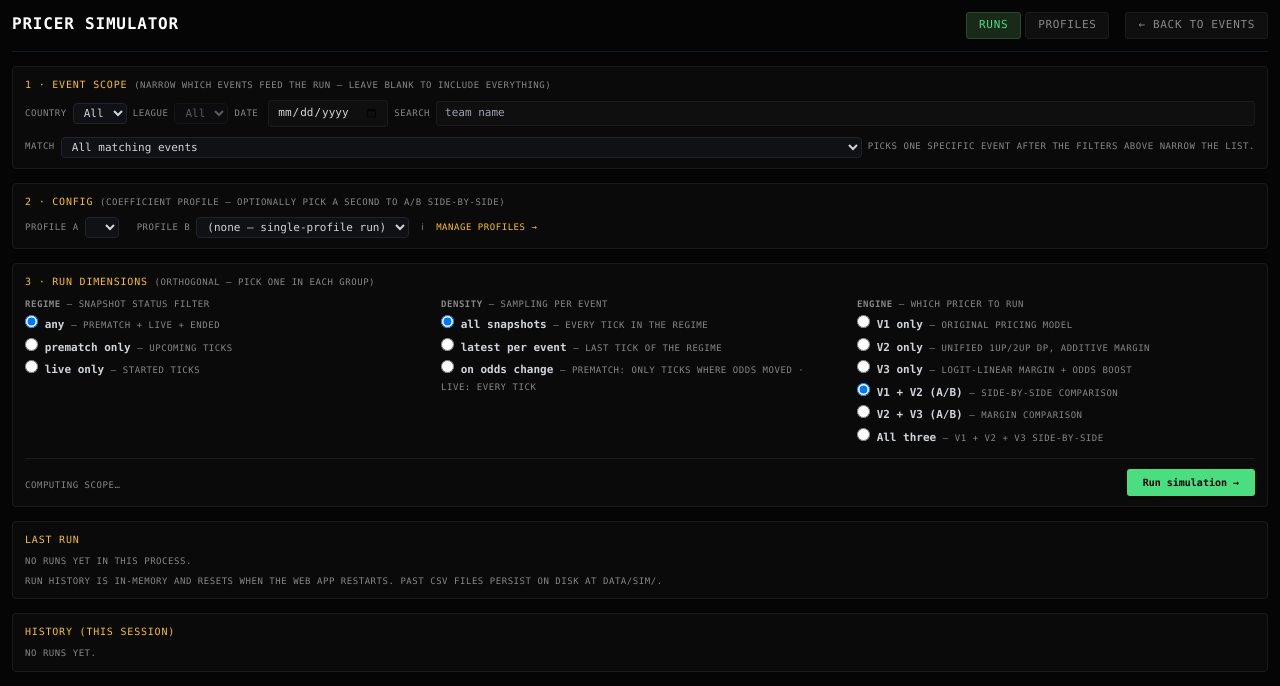
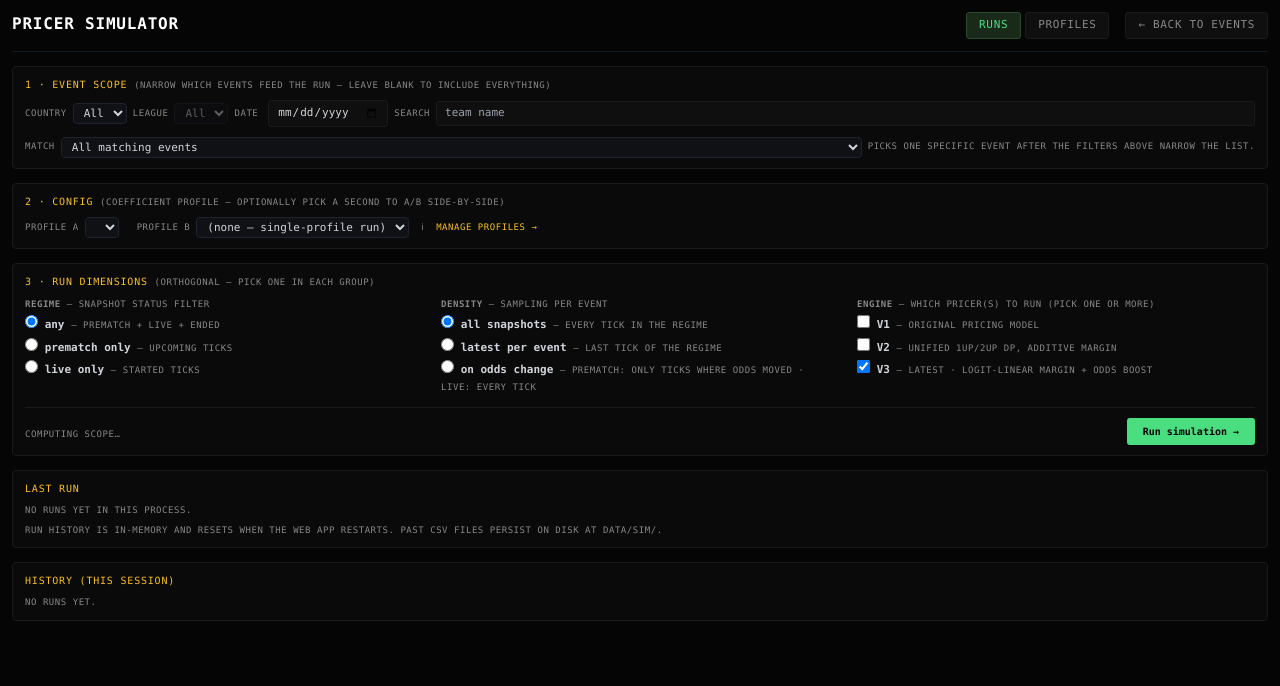
Before and after one commit to lorenzosntr-pawa/odds-scraper, a FastAPI app: template src/odds_scraper/web/templates/simulator.html in a window 1280 px wide. Shown: the top 686 px of the page. Run offline with FastAPI, Linux system fonts and the light colour scheme; the template is opened without the code that fills it, so the values that code supplies are empty; parts of the project's set-up code (start-up, migrations or seed data) failed here and were passed over; some libraries are stand-ins or nearby versions.

Commit message:
feat(sim): multi-select engines (checkboxes) instead of preset combos
Replace the 6 engine radio presets (v1/v2/v3/both/v2v3/all) with three
checkboxes — pick any combination of V1/V2/V3. V3 (latest) is pre-checked;
a submit-time guard requires at least one. The route accepts a list of
`engine` values, validates each against VALID_ENGINES, normalises to
canonical (v1,v2,v3) order for stable CSV/history, and falls back to the
latest engine when none are sent. Drops ENGINE_CHOICE_MAP; a lone v1 with
no profile B still uses the lean V1 runner.

Co-Authored-By: Claude Opus 4.7 (1M context) <noreply@anthropic.com>

```diff
--- a/src/odds_scraper/web/pricer_routes.py
+++ b/src/odds_scraper/web/pricer_routes.py
@@ -14,20 +14,13 @@ from fastapi.templating import Jinja2Templates
 from odds_scraper.pricer import configs as config_mod, runner, runner_v2
 
 
-# Engine choice the simulator page can submit → the engine tuple passed
-# to the dual runner. "v1" with no profile B stays on the lean pre-V2
-# runner (byte-identical layout); everything else routes through the
-# dual runner (it owns the v2_*/v3_*/pB_* column writes). "both" is the
-# legacy v1+v2 combo; "v2v3" and "all" were added with V3.
-ENGINE_CHOICE_MAP = {
-    "v1":   ("v1",),
-    "v2":   ("v2",),
-    "v3":   ("v3",),
-    "both": ("v1", "v2"),
-    "v2v3": ("v2", "v3"),
-    "all":  ("v1", "v2", "v3"),
-}
-VALID_ENGINE_CHOICES = tuple(ENGINE_CHOICE_MAP)
+# The simulator page submits zero or more `engine` checkbox values, each
+# one of runner_v2.VALID_ENGINES ("v1"/"v2"/"v3"). We normalise to canonical
+# (v1, v2, v3) order so CSV columns and the run-history string are stable
+# regardless of checkbox order. Empty selection falls back to the latest
+# engine. A lone "v1" with no profile B stays on the lean pre-V2 runner
+# (byte-identical layout); anything else routes through the dual runner.
+LATEST_ENGINE = "v3"
 
 from . import queries
 
@@ -178,7 +171,7 @@ def register_pricer_routes(
 
     def _run_in_thread(
         run_id: int, profile_id: int, regime: str, density: str,
-        scope: dict, csv_name: str, engine_choice: str,
+        scope: dict, csv_name: str, engines: tuple[str, ...],
         profile_b_id: int,
     ) -> None:
         """Runs in the default executor (a background thread). The
@@ -203,7 +196,7 @@ def register_pricer_routes(
                 # Single-profile V1-only path stays on the lean runner;
                 # anything else needs the dual runner (it owns the pB_*
                 # column writes and the engine-fanout logic).
-                if engine_choice == "v1" and profile_b is None:
+                if engines == ("v1",) and profile_b is None:
                     n_events, n_rows = runner.run_simulation(
                         write_conn, config=profile,
                         regime=regime, density=density,
@@ -213,7 +206,6 @@ def register_pricer_routes(
                         ),
                     )
                 else:
-                    engines = ENGINE_CHOICE_MAP.get(engine_choice, ("v1", "v2"))
                     n_events, n_rows = runner_v2.run_simulation_dual(
                         write_conn, config=profile,
                         config_b=profile_b,
@@ -260,7 +252,7 @@ def register_pricer_routes(
         config_id_b: int = Form(0),
         regime:    str = Form("any"),
         density:   str = Form("all"),
-        engine:    str = Form("both"),
+        engine:    list[str] = Form([]),
         country:   str = Form(""),
         league:    str = Form(""),
         event_id:  str = Form(""),
@@ -271,9 +263,15 @@ def register_pricer_routes(
             raise HTTPException(400, f"unknown regime {regime!r}")
         if density not in runner.VALID_DENSITIES:
             raise HTTPException(400, f"unknown density {density!r}")
-        if engine not in VALID_ENGINE_CHOICES:
-            raise HTTPException(400, f"unknown engine {engine!r}")
-        engines_str = ",".join(ENGINE_CHOICE_MAP[engine])
+        bad = [e for e in engine if e not in runner_v2.VALID_ENGINES]
+        if bad:
+            raise HTTPException(400, f"unknown engine(s) {bad!r}")
+        # Canonical order; empty selection falls back to the latest engine
+        # so a run always exercises at least one.
+        picked = set(engine)
+        engines = tuple(e for e in runner_v2.VALID_ENGINES if e in picked) \
+            or (LATEST_ENGINE,)
+        engines_str = ",".join(engines)
         probe_conn = _open_write_conn()
         try:
             profile = config_mod.load_by_id(probe_conn, config_id)
@@ -311,7 +309,7 @@ def register_pricer_routes(
             try:
                 await loop.run_in_executor(
                     None, _run_in_thread,
-                    run_id, config_id, regime, density, scope, csv_name, engine,
+                    run_id, config_id, regime, density, scope, csv_name, engines,
                     config_id_b,
                 )
             except Exception:
--- a/src/odds_scraper/web/templates/simulator.html
+++ b/src/odds_scraper/web/templates/simulator.html
@@ -163,20 +163,14 @@
           </div>
         </div>
         <div>
-          <div class="filter-lbl" style="margin-bottom:4px"><b>Engine</b> — which pricer to run</div>
-          <div class="filter-group" style="flex-direction:column;align-items:flex-start;gap:4px">
-            <label><input type="radio" name="engine" value="v1">
-              <b>V1 only</b> <span class="filter-lbl">— original pricing model</span></label>
-            <label><input type="radio" name="engine" value="v2">
-              <b>V2 only</b> <span class="filter-lbl">— unified 1UP/2UP DP, additive margin</span></label>
-            <label><input type="radio" name="engine" value="v3">
-              <b>V3 only</b> <span class="filter-lbl">— logit-linear margin + odds boost</span></label>
-            <label><input type="radio" name="engine" value="both" checked>
-              <b>V1 + V2 (A/B)</b> <span class="filter-lbl">— side-by-side comparison</span></label>
-            <label><input type="radio" name="engine" value="v2v3">
-              <b>V2 + V3 (A/B)</b> <span class="filter-lbl">— margin comparison</span></label>
-            <label><input type="radio" name="engine" value="all">
-              <b>All three</b> <span class="filter-lbl">— V1 + V2 + V3 side-by-side</span></label>
+          <div class="filter-lbl" style="margin-bottom:4px"><b>Engine</b> — which pricer(s) to run <span class="filter-lbl">(pick one or more)</span></div>
+          <div class="filter-group" id="engine-group" style="flex-direction:column;align-items:flex-start;gap:4px">
+            <label><input type="checkbox" name="engine" value="v1">
+              <b>V1</b> <span class="filter-lbl">— original pricing model</span></label>
+            <label><input type="checkbox" name="engine" value="v2">
+              <b>V2</b> <span class="filter-lbl">— unified 1UP/2UP DP, additive margin</span></label>
+            <label><input type="checkbox" name="engine" value="v3" checked>
+              <b>V3</b> <span class="filter-lbl">— latest · logit-linear margin + odds boost</span></label>
           </div>
         </div>
       </div>
@@ -319,6 +313,23 @@
   })();
 </script>
 
+<script>
+  // Engine selector requires at least one engine — block the submit and
+  // warn when the user has unchecked them all (server also falls back to
+  // the latest engine, but the UI should make the rule explicit).
+  (function () {
+    const form  = document.querySelector('form.sim-form');
+    const group = document.getElementById('engine-group');
+    if (!form || !group) return;
+    form.addEventListener('submit', (e) => {
+      if (!group.querySelector('input[name="engine"]:checked')) {
+        e.preventDefault();
+        alert('Select at least one engine to run.');
+      }
+    });
+  })();
+</script>
+
 {% if running_run %}
 <script>
   (function () {
```
Also changed, not shown: tests/test_simulator_routes.py (+43 -9 lines).
